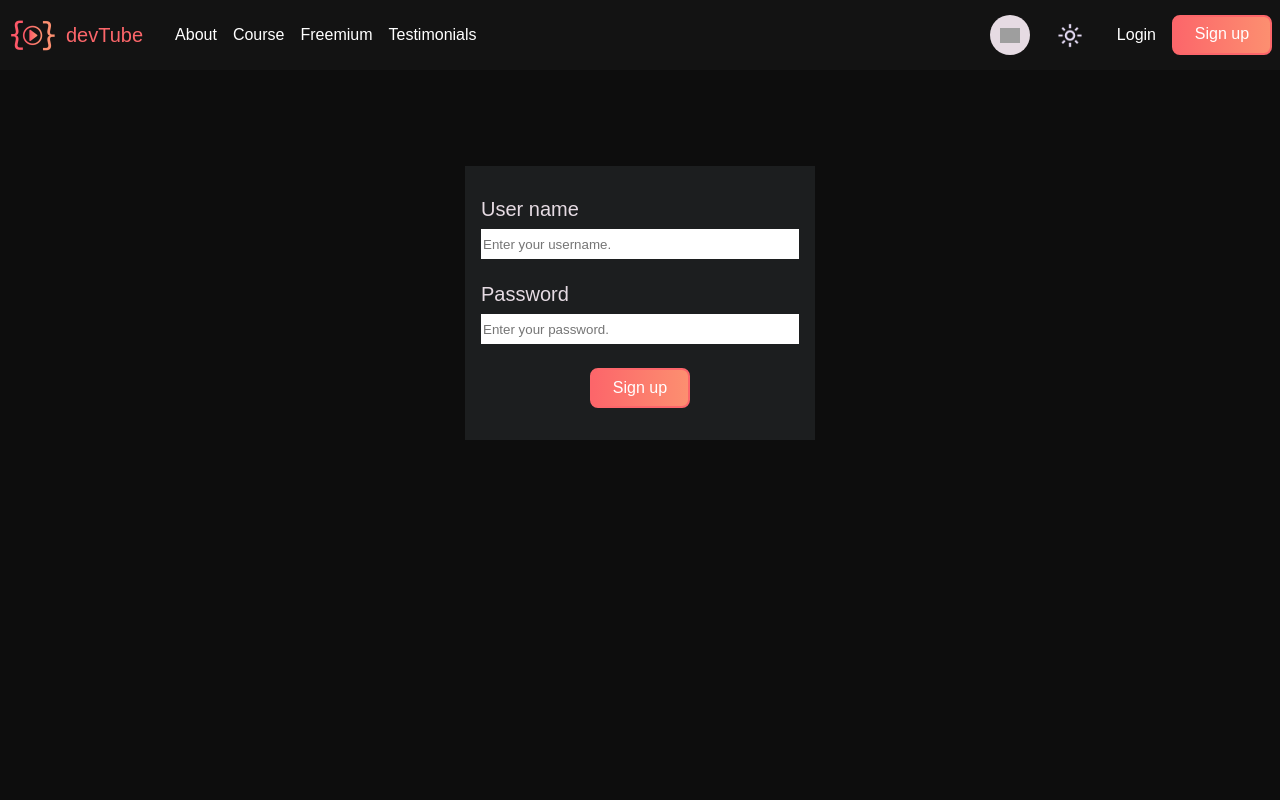
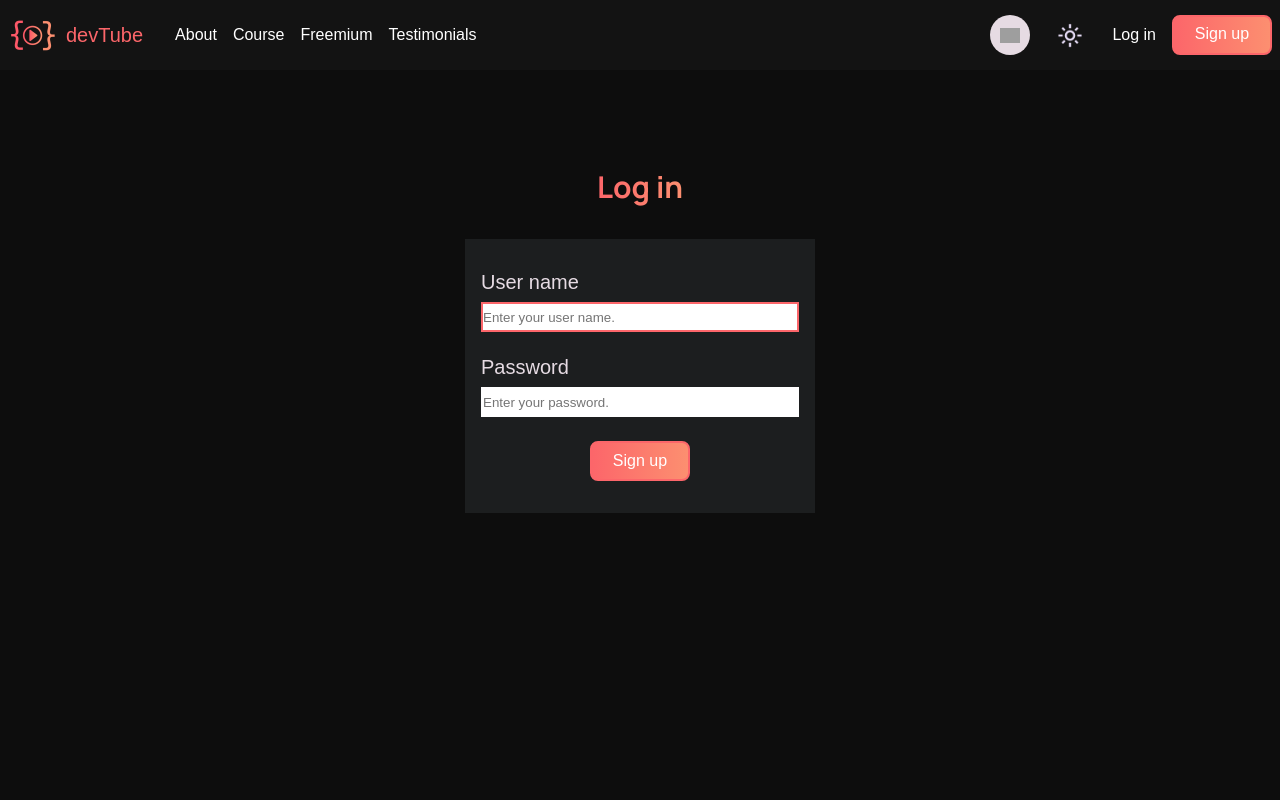
Before and after one commit to WildCodeSchool-2024-09/JS-Nantes-CSS117-P3_DevTube, a React (Vite) app in the folder client/: page /login in a window 1280 px wide. Shown: the top 800 px of the page. Built offline with nearby package versions, Linux system fonts and the light colour scheme; grey boxes are pictures that could not be loaded; a web font is replaced by a local one.

Commit message:
Added title on log in page and setting the focus on username input text.

```diff
--- a/client/src/components/Header/Header.tsx
+++ b/client/src/components/Header/Header.tsx
@@ -69,11 +69,13 @@ export default function Header() {
         aria-label="Search"
         placeholder={`${openSearchBar ? "Search..." : ""}`}
       />
+
       <img className="img-light-mode" src="light_mode.png" alt="" />
       <section className="login-sign-up-container">
         <NavLink to={"/login"} className="btn-login">
-          Login
+          Log in
         </NavLink>
+
         <NavLink to={"/subscribe"} className="little-cta">
           Sign up
         </NavLink>
--- a/client/src/pages/Login/Login.tsx
+++ b/client/src/pages/Login/Login.tsx
@@ -1,35 +1,45 @@
+import { useEffect, useRef } from "react";
 import "../../styles/Login.css";
 
 export default function Login() {
+  const getFocus = useRef<HTMLInputElement | null>(null);
+
+  useEffect(() => {
+    getFocus.current?.focus();
+  }, []);
+
+  const handleLogin = async (e: React.FormEvent<HTMLFormElement>) => {
+    e.preventDefault();
+  };
+
   return (
     <section className="main-form-login">
-      {/* <form action="submit" method="get" className="form-login-container"> */}
-      <form>
-        {/* Section username */}
-        {/* <section className="form-login-label"> */}
+      <h1>Log in</h1>
+      <form onSubmit={handleLogin}>
         <label id="username" htmlFor="username">
           User name
         </label>
         <input
           type="text"
+          ref={getFocus}
           name="username"
           aria-labelledby="username"
-          placeholder="Enter your username."
+          placeholder="Enter your user name."
           required
         />
 
-        {/* Section password */}
         <label id="password" htmlFor="password">
           Password
         </label>
         <input
-          type="text"
+          type="password"
           name="password"
           aria-labelledby="password"
           placeholder="Enter your password."
           required
         />
-        <button type="button" className="little-cta">
+
+        <button type="submit" className="little-cta">
           Sign up
         </button>
       </form>
--- a/client/src/styles/Login.css
+++ b/client/src/styles/Login.css
@@ -5,6 +5,9 @@
   width: 100%;
   min-height: 100vh;
   margin: 6rem 0 3rem;
+}
+.main-form-login > h1 {
+  margin: 0 0 2rem;
 }
 .main-form-login > form {
   display: flex;
```
